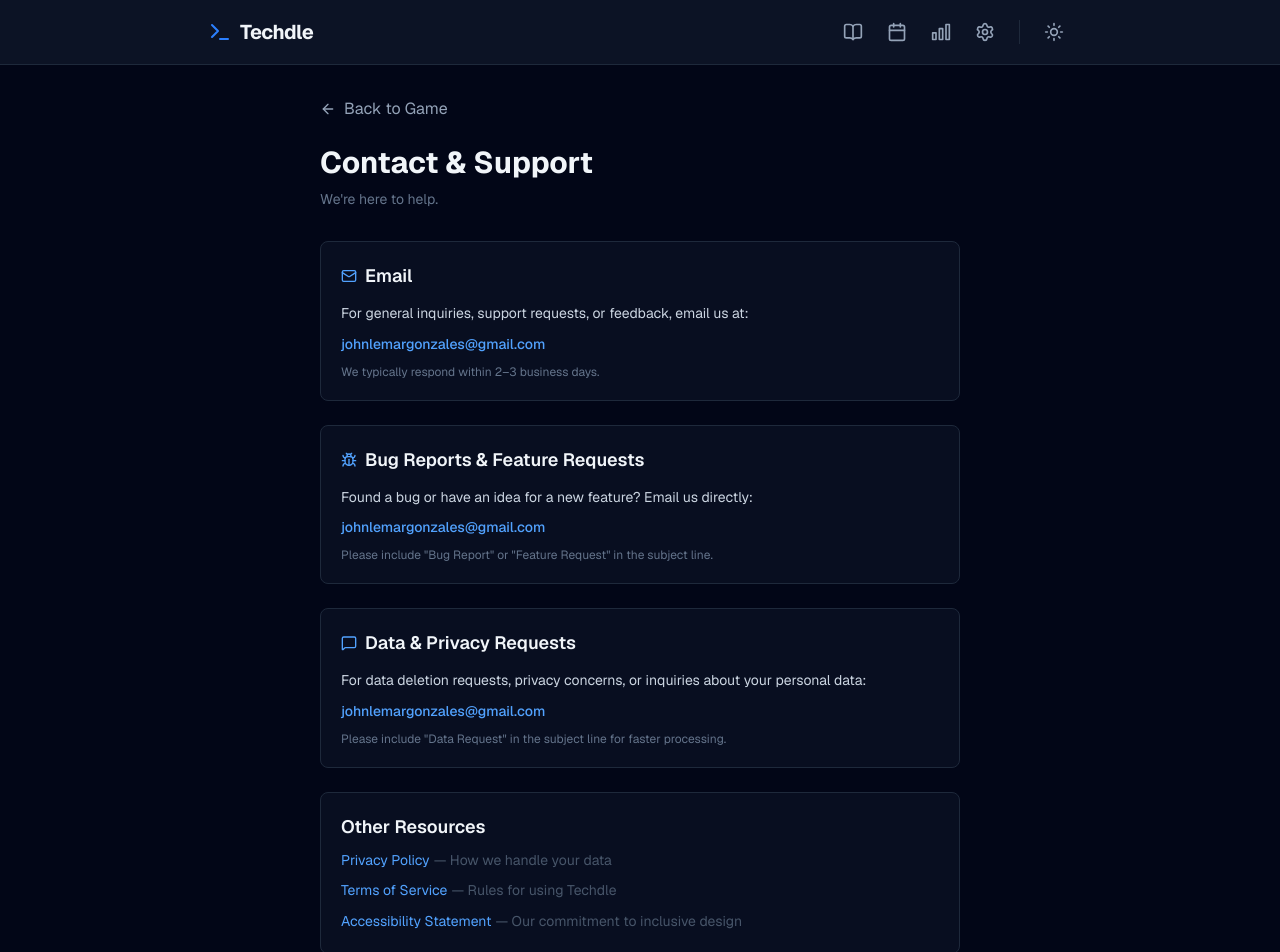
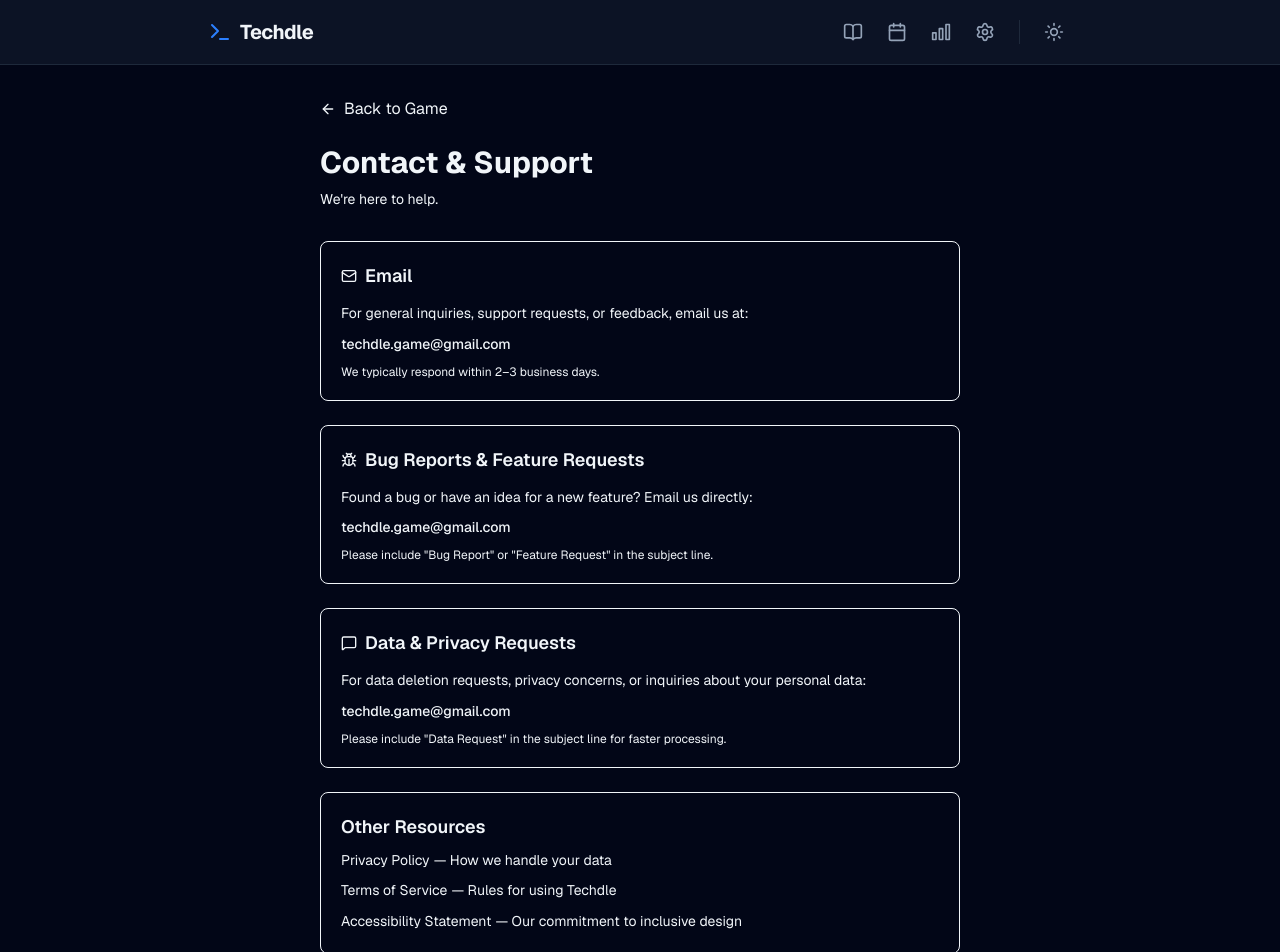
Before and after one commit to Techdle/Techdle, a Next.js app: page /contact in a window 1280 px wide. Shown: the top 952 px of the page. Built offline with nearby package versions, Linux system fonts and the light colour scheme; no server answers.

Commit message:
refactor: update page.tsx

```diff
--- a/src/app/contact/page.tsx
+++ b/src/app/contact/page.tsx
@@ -4,77 +4,77 @@ import { ArrowLeft, Mail, MessageSquare, Bug } from 'lucide-react';
 
 export default function ContactPage() {
   return (
-    <div className="min-h-screen bg-slate-950 text-slate-100 font-sans">
+    <div className="min-h-screen bg-background text-text-main font-sans">
       <Header />
       <main className="max-w-2xl mx-auto py-8 px-4">
-        <Link href="/" className="inline-flex items-center gap-2 text-slate-400 hover:text-slate-200 transition-colors mb-6">
+        <Link href="/" className="inline-flex items-center gap-2 text-text-muted hover:text-text-main transition-colors mb-6">
           <ArrowLeft className="w-4 h-4" /> Back to Game
         </Link>
 
         <h1 className="text-3xl font-bold mb-2">Contact &amp; Support</h1>
-        <p className="text-slate-500 text-sm mb-8">We&apos;re here to help.</p>
+        <p className="text-text-muted text-sm mb-8">We&apos;re here to help.</p>
 
-        <div className="space-y-6 text-sm text-slate-300 leading-relaxed">
+        <div className="space-y-6 text-sm text-text-muted leading-relaxed">
 
-          <section className="bg-slate-900/50 border border-slate-800 rounded-lg p-5">
-            <h2 className="text-lg font-semibold text-slate-100 mb-3 flex items-center gap-2">
-              <Mail className="w-4 h-4 text-blue-400" /> Email
+          <section className="bg-surface/50 border border-border rounded-lg p-5">
+            <h2 className="text-lg font-semibold text-text-main mb-3 flex items-center gap-2">
+              <Mail className="w-4 h-4 text-primary" /> Email
             </h2>
             <p className="mb-2">
               For general inquiries, support requests, or feedback, email us at:
             </p>
-            <a href="mailto:johnlemargonzales@gmail.com" className="text-blue-400 hover:underline font-medium">
-              johnlemargonzales@gmail.com
+            <a href="mailto:techdle.game@gmail.com" className="text-primary hover:underline font-medium">
+              techdle.game@gmail.com
             </a>
-            <p className="text-slate-500 text-xs mt-2">
+            <p className="text-text-muted text-xs mt-2">
               We typically respond within 2&ndash;3 business days.
             </p>
           </section>
 
-          <section className="bg-slate-900/50 border border-slate-800 rounded-lg p-5">
-            <h2 className="text-lg font-semibold text-slate-100 mb-3 flex items-center gap-2">
-              <Bug className="w-4 h-4 text-blue-400" /> Bug Reports &amp; Feature Requests
+          <section className="bg-surface/50 border border-border rounded-lg p-5">
+            <h2 className="text-lg font-semibold text-text-main mb-3 flex items-center gap-2">
+              <Bug className="w-4 h-4 text-primary" /> Bug Reports &amp; Feature Requests
             </h2>
             <p className="mb-2">
               Found a bug or have an idea for a new feature? Email us directly:
             </p>
-            <a href="mailto:johnlemargonzales@gmail.com" className="text-blue-400 hover:underline font-medium">
-              johnlemargonzales@gmail.com
+            <a href="mailto:techdle.game@gmail.com" className="text-primary hover:underline font-medium">
+              techdle.game@gmail.com
             </a>
-            <p className="text-slate-500 text-xs mt-2">
+            <p className="text-text-muted text-xs mt-2">
               Please include &quot;Bug Report&quot; or &quot;Feature Request&quot; in the subject line.
             </p>
           </section>
 
-          <section className="bg-slate-900/50 border border-slate-800 rounded-lg p-5">
-            <h2 className="text-lg font-semibold text-slate-100 mb-3 flex items-center gap-2">
-              <MessageSquare className="w-4 h-4 text-blue-400" /> Data &amp; Privacy Requests
+          <section className="bg-surface/50 border border-border rounded-lg p-5">
+            <h2 className="text-lg font-semibold text-text-main mb-3 flex items-center gap-2">
+              <MessageSquare className="w-4 h-4 text-primary" /> Data &amp; Privacy Requests
             </h2>
             <p className="mb-2">
               For data deletion requests, privacy concerns, or inquiries about your personal data:
             </p>
-            <a href="mailto:johnlemargonzales@gmail.com" className="text-blue-400 hover:underline font-medium">
-              johnlemargonzales@gmail.com
+            <a href="mailto:techdle.game@gmail.com" className="text-primary hover:underline font-medium">
+              techdle.game@gmail.com
             </a>
-            <p className="text-slate-500 text-xs mt-2">
+            <p className="text-text-muted text-xs mt-2">
               Please include &quot;Data Request&quot; in the subject line for faster processing.
             </p>
           </section>
 
-          <section className="bg-slate-900/50 border border-slate-800 rounded-lg p-5">
-            <h2 className="text-lg font-semibold text-slate-100 mb-2">Other Resources</h2>
-            <ul className="space-y-2 text-slate-400">
+          <section className="bg-surface/50 border border-border rounded-lg p-5">
+            <h2 className="text-lg font-semibold text-text-main mb-2">Other Resources</h2>
+            <ul className="space-y-2 text-text-muted">
               <li>
-                <Link href="/privacy" className="text-blue-400 hover:underline">Privacy Policy</Link>
-                <span className="text-slate-600 ml-1">&mdash; How we handle your data</span>
+                <Link href="/privacy" className="text-primary hover:underline">Privacy Policy</Link>
+                <span className="text-text-muted ml-1">&mdash; How we handle your data</span>
               </li>
               <li>
-                <Link href="/terms" className="text-blue-400 hover:underline">Terms of Service</Link>
-                <span className="text-slate-600 ml-1">&mdash; Rules for using Techdle</span>
+                <Link href="/terms" className="text-primary hover:underline">Terms of Service</Link>
+                <span className="text-text-muted ml-1">&mdash; Rules for using Techdle</span>
               </li>
               <li>
-                <Link href="/accessibility" className="text-blue-400 hover:underline">Accessibility Statement</Link>
-                <span className="text-slate-600 ml-1">&mdash; Our commitment to inclusive design</span>
+                <Link href="/accessibility" className="text-primary hover:underline">Accessibility Statement</Link>
+                <span className="text-text-muted ml-1">&mdash; Our commitment to inclusive design</span>
               </li>
             </ul>
           </section>
```
